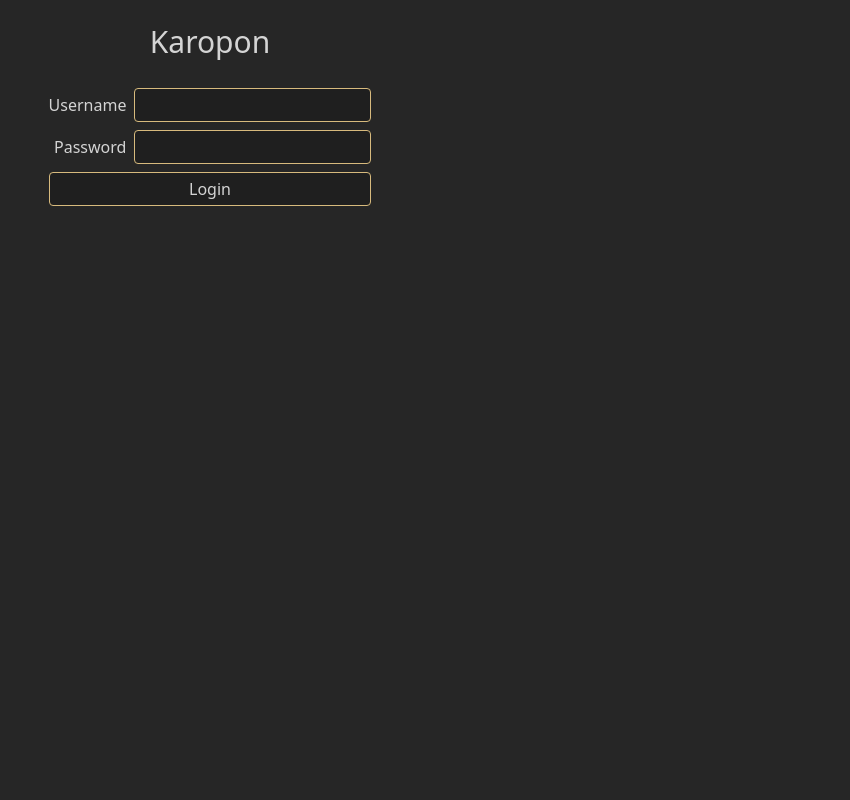
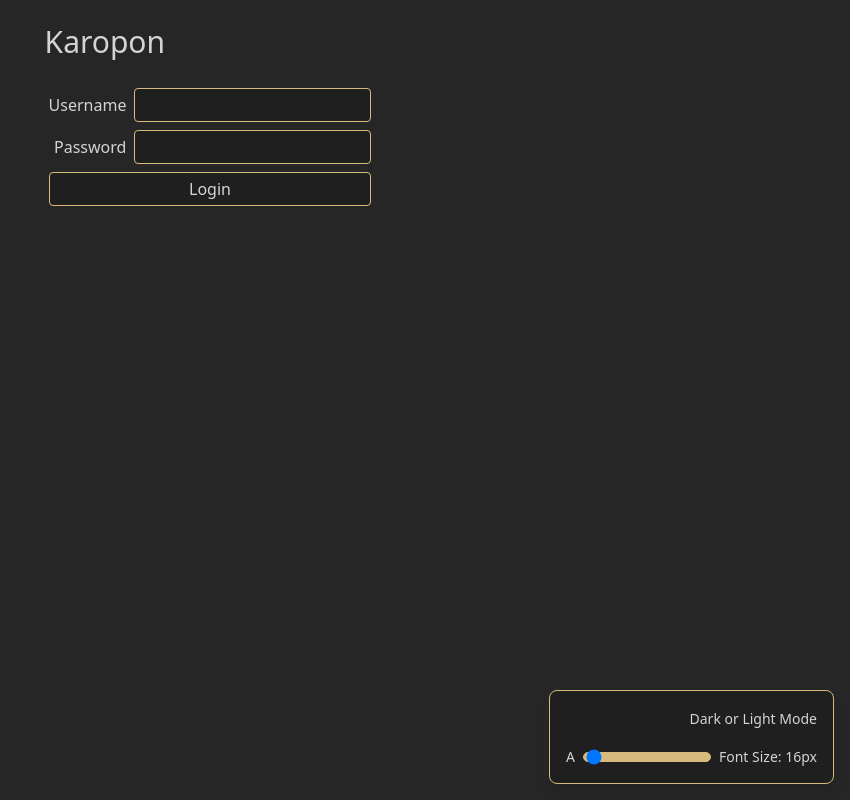
Before and after one commit to Minnowo/karopon, a Preact app in the folder src/ui/: page / in a window 1280 px wide. Shown: the whole page, without its empty margins (430-1280 px from the left). Built offline with nearby package versions, Linux system fonts and the light colour scheme; no server answers.

Commit message:
Save local changes before syncing with main

```diff
--- a/src/ui/src/components/footer.tsx
+++ b/src/ui/src/components/footer.tsx
@@ -1,59 +1,67 @@
  /*keeping all footer code here for easy removability in future*/
 
- import { useState } from 'react';
+ import { useState, useEffect } from 'preact/hooks';
+
+ //material tonal paletter
+
 
  export function Footer(){
     const [fontSize, setFontSize] = useState(16); //default from the og files
 
+    useEffect(() => {
+        if (!document.body.classList.contains('light') && !document.body.classList.contains('dark')){
+            document.body.classList.add('dark');
+        }
+    },[]);
+
 
     //toggle for light, dark themes
 const toggleTheme=()=> {
-   document.body.classList.toggle('light');
+        document.body.classList.toggle('light');
         document.body.classList.toggle('dark');
 }
 
 
 //font size handling
-const handleFontSize=(e: React.ChangeEvent<HTMLInputElement>) =>{
+const handleFontSize=(e: Event) =>{
     const target = e.target as HTMLInputElement; //error pre this
     const newSize = parseInt(target.value, 10);
     setFontSize(newSize);
-    document.body.style.fontSize = `${newSize}px`;
+    document.documentElement.style.fontSize = `${newSize}px`;
 };
 
 
 
 return (
-    <footer className="flex flex-col items-center gap-4 p-4 border-c-white dark:border-c-black">
+    <div className="fixed bottom-4 right-4 flex flex-col items-end gap-4 bg-c-d-black border border-c-yellow rounded-lg p-4 shadow-lg z-50">
 
-                    <label className=" relative inline-flex items-center cursor-pointer ml-4">
+                    <label className=" relative inline-flex items-center cursor-pointer">
                         <input
                          type = "checkbox"
                          className="sr-only peer"
                          onChange={toggleTheme}
                          />
-                         <div className="w-11 h-6 bg-gray-300 peer-focus:outline-none peer-focus:ring-2 peer-focus:ring-yellow-400 rounded-full peer dark:bg-gray-600 peer-checked:bg-yellow-500 transition-colors"></div>
-                        < span className="ml-2 text-sm font-medium text-white dark:text-black">
+                         <div className="w-12 h-6 bg-cl-black peer-focus:outline-none peer-focus:ring-2 peer-focus:ring-yellow-400 rounded-full peer  peer-checked:bg-c-yellow transition-colors"></div>
+                        < span className="ml-2 text-sm font-medium text-c-white ">
                         Dark or Light Mode
-
                         </span>
                     </label>
 
-<div className="flex items-center gap-2 w-full max-w-xs">
-    <span className="text-sm text-white dark:text-black">A</span>
+<div className="flex items-center gap-2">
+    <span className="text-sm text-c-white ">A</span>
     <input
     type="range"
     min = "16"
     max = "30"
     value = {fontSize}
-    onChange={handleFontSize}
-    className="w-full h-2 bg-gray-300 rounded-lg appearance-none cursor-point dark:bg-gray-600" //TODO: time-permitting add color change
+    onInput={handleFontSize}
+    className="w-32 h-2 bg-c-yellow peer-focus:outline-none peer-focus:ring-2 peer-focus:ring-c-l-yellow rounded-lg appearance-none cursor-pointer " //TODO: time-permitting add color change
     />
-<span className="text-sm text-white dark:text-black">
+<span className="text-sm text-c-white ">
     Font Size: {fontSize}px
 
 </span>
 </div>
-</footer>
+</div>
 );
  }
--- a/src/ui/src/components/header.tsx
+++ b/src/ui/src/components/header.tsx
@@ -1,6 +1,6 @@
 import {useState, useEffect} from 'preact/hooks';
 import {HeaderState} from '../state/header_state';
-import {Footer} from './footer';
+
 
 export function Header(state: HeaderState) {
     const [currentHash, setCurrentHash] = useState(window.location.hash);
@@ -12,33 +12,33 @@ export function Header(state: HeaderState) {
     }, []);
 
     const css = 'font-bold text-c-l-green';
-
     return (
-    <div className="flex flex-col min-h-screen">
-        <header className ="flex-shrink-0">
-            <div>
-                    <a className={`${currentHash === '#events' ? css : ''} `} href="#events">events</a>
-
+        <>
+            <header>
+                <div className="w-full flex flex-wrap">
+                    [
+                    <a className={`${currentHash === '#events' ? css : ''} `} href="#events">
+                        events
+                    </a>{' '}
+                    &nbsp; &nbsp;
                     <a className={`${currentHash === '#foods' ? css : ''} `} href="#foods">
-                        foods </a>
-
-                    <a className={`${currentHash === '#bloodsugar' ? css : ''} `} href="#bloodsugar"> bloodsugar </a>
-
-                    <a className={`${currentHash === '#stats' ? css : ''} `} href="#stats">stats </a>
-                <span className="ml-auto">
-                    <a href="#/login">login</a>
-                    <a href="#/logout">logout</a>
-                    <span>[{state.user.name}]</span>
-                </span>
-            </div>
-            <hr />
-        </header>
-
-        <main className="flex-1">
-        {/*footer stuf here*/}
-        </main>
-
-        <Footer />
-    </div>
+                        foods
+                    </a>{' '}
+                    &nbsp; &nbsp;
+                    <a className={`${currentHash === '#bloodsugar' ? css : ''} `} href="#bloodsugar">
+                        bloodsugar
+                    </a>{' '}
+                    &nbsp; &nbsp;
+                    <a className={`${currentHash === '#stats' ? css : ''} `} href="#stats">
+                        stats
+                    </a>
+                    ]
+                    <span className="ml-auto">
+                        [<a href="#/logout">logout</a> &nbsp; &nbsp; {state.user.name}]
+                    </span>
+                </div>
+                <hr />
+            </header>
+        </>
     );
 }
--- a/src/ui/src/pages/foodpage/index.tsx
+++ b/src/ui/src/pages/foodpage/index.tsx
@@ -9,6 +9,7 @@ import {AddFoodPanel} from './add_food_panel';
 import {DropdownButton} from '../../components/drop_down_button';
 import {DownloadData} from '../../utils/download';
 import {encodeCSVField} from '../../utils/csv';
+
 
 export function FoodPage(state: BaseState) {
     const [errorMsg, setErrorMsg] = useState<string | null>(null);
@@ -147,6 +148,8 @@ export function FoodPage(state: BaseState) {
                         })}
                 </div>
             </div>
+
         </>
+
     );
 }
--- a/src/ui/src/pages/login_page.tsx
+++ b/src/ui/src/pages/login_page.tsx
@@ -1,16 +1,18 @@
 import {base} from '../api/api';
+import { Footer } from '../components/footer';
 export function LoginPage() {
     return (
-        <div class="flex flex-col items-center justify-center ">
+        <div className="flex flex-col items-center justify-center ">
+            <div className="flex-grow">
             <br />
             <h1>Karopon</h1>
             <br />
 
             <form enctype="multipart/form-data" action={`${base}/api/login`} method="POST">
-                <table class="table-auto table-padded">
-                    <tbody class="text-right">
+                <table className="table-auto table-padded">
+                    <tbody className="text-right">
                         <tr title="Your username">
-                            <td class="px-2"> Username </td>
+                            <td className="px-2"> Username </td>
                             <td>
                                 {' '}
                                 <input type="text" name="pon_username" required />{' '}
@@ -18,7 +20,7 @@ export function LoginPage() {
                         </tr>
 
                         <tr title="Your password">
-                            <td class="px-2"> Password </td>
+                            <td className="px-2"> Password </td>
                             <td>
                                 {' '}
                                 <input type="password" name="pon_password" required />{' '}
@@ -27,12 +29,17 @@ export function LoginPage() {
 
                         <tr title="Login">
                             <td colspan={2}>
-                                <input class="w-full" type="submit" value="Login" />
+                                <input className="w-full" type="submit" value="Login" />
                             </td>
                         </tr>
                     </tbody>
                 </table>
             </form>
         </div>
+
+                <div className="absolute bottom-0 w-full">
+            <Footer />
+            </div>
+        </div>
     );
 }
--- a/src/ui/src/styles.css
+++ b/src/ui/src/styles.css
@@ -41,6 +41,31 @@
         background-color: var(--color-c-black);
         font-size: var(--base-font-size);
     }
+/* light mode switch*/
+
+body.light{
+
+
+    --color-c-d-black: rgb(255, 255, 255);
+    --color-c-black: rgb(250, 250, 250);
+    --color-c-red: rgb(244, 71, 71);
+    --color-c-green: rgb(106, 153, 85);
+    --color-c-yellow: rgb(5, 70, 168);
+    --color-c-blue: rgb(86, 156, 214);
+    --color-c-magenta: rgb(197, 134, 192);
+    --color-c-cyan: rgb(5, 110, 89);
+    --color-c-white: rgb(161, 146, 146);
+    --color-c-l-black: rgb(128, 128, 128);
+    --color-c-l-red: rgb(209, 105, 105);
+    --color-c-l-green: rgb(181, 206, 168);
+    --color-c-l-yellow: rgb(220, 220, 170);
+    --color-c-l-blue: rgb(156, 220, 254);
+    --color-c-l-magenta: rgb(197, 134, 192);
+    --color-c-l-cyan: rgb(79, 193, 255);
+    --color-c-l-white: rgb(255, 214, 2);
+    background-color: var(--color-c-black);
+   color: var(--color-c-white);
+}
 
 
     a {
@@ -106,31 +131,6 @@
     @apply p-1;
 }
 
-/* light mode switch*/
-
-body.light{
-
-
-    --color-c-d-black: rgb(255, 255, 255);
-    --color-c-black: rgb(250, 250, 250);
-    --color-c-red: rgb(244, 71, 71);
-    --color-c-green: rgb(106, 153, 85);
-    --color-c-yellow: rgb(5, 70, 168);
-    --color-c-blue: rgb(86, 156, 214);
-    --color-c-magenta: rgb(197, 134, 192);
-    --color-c-cyan: rgb(5, 110, 89);
-    --color-c-white: rgb(161, 146, 146);
-    --color-c-l-black: rgb(128, 128, 128);
-    --color-c-l-red: rgb(209, 105, 105);
-    --color-c-l-green: rgb(181, 206, 168);
-    --color-c-l-yellow: rgb(220, 220, 170);
-    --color-c-l-blue: rgb(156, 220, 254);
-    --color-c-l-magenta: rgb(197, 134, 192);
-    --color-c-l-cyan: rgb(79, 193, 255);
-    --color-c-l-white: rgb(255, 214, 2);
-
-
-}
 
 
 /*toggles light, dark
```
